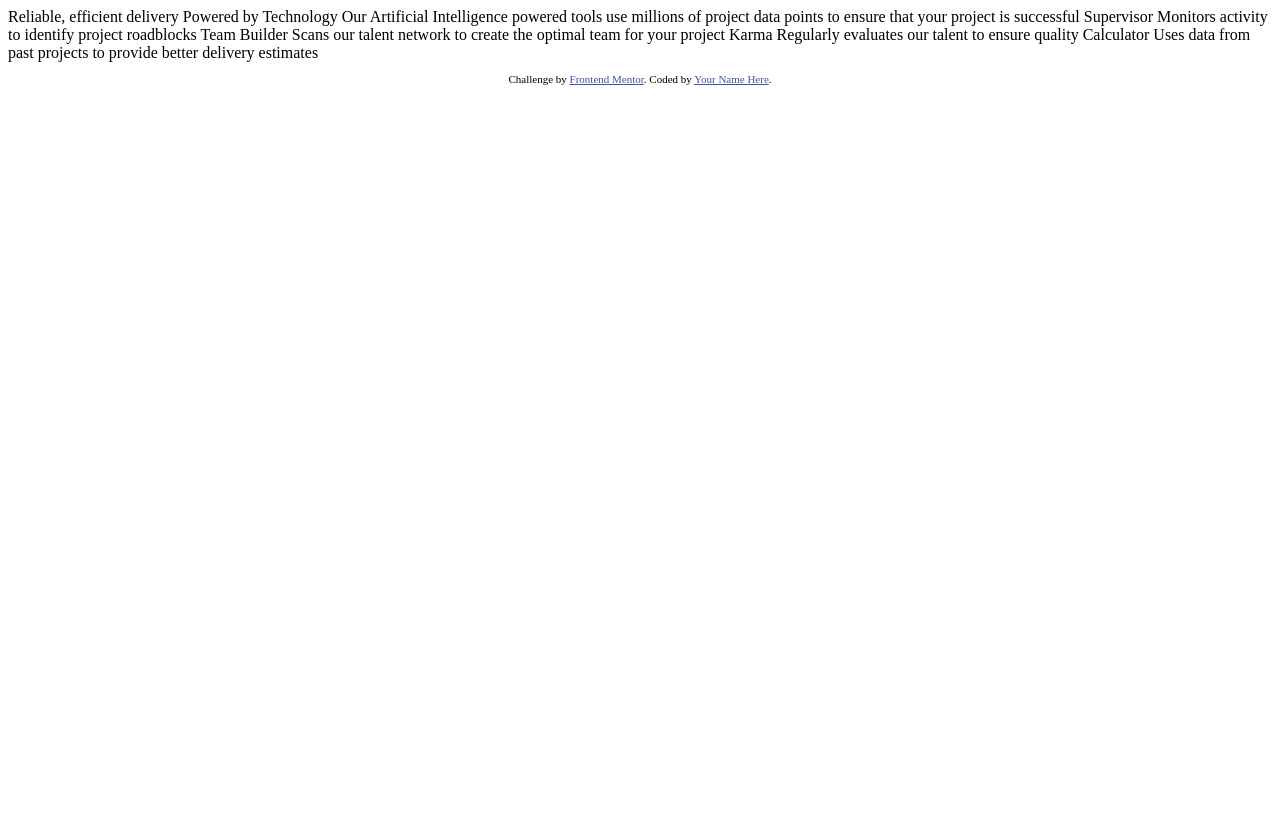
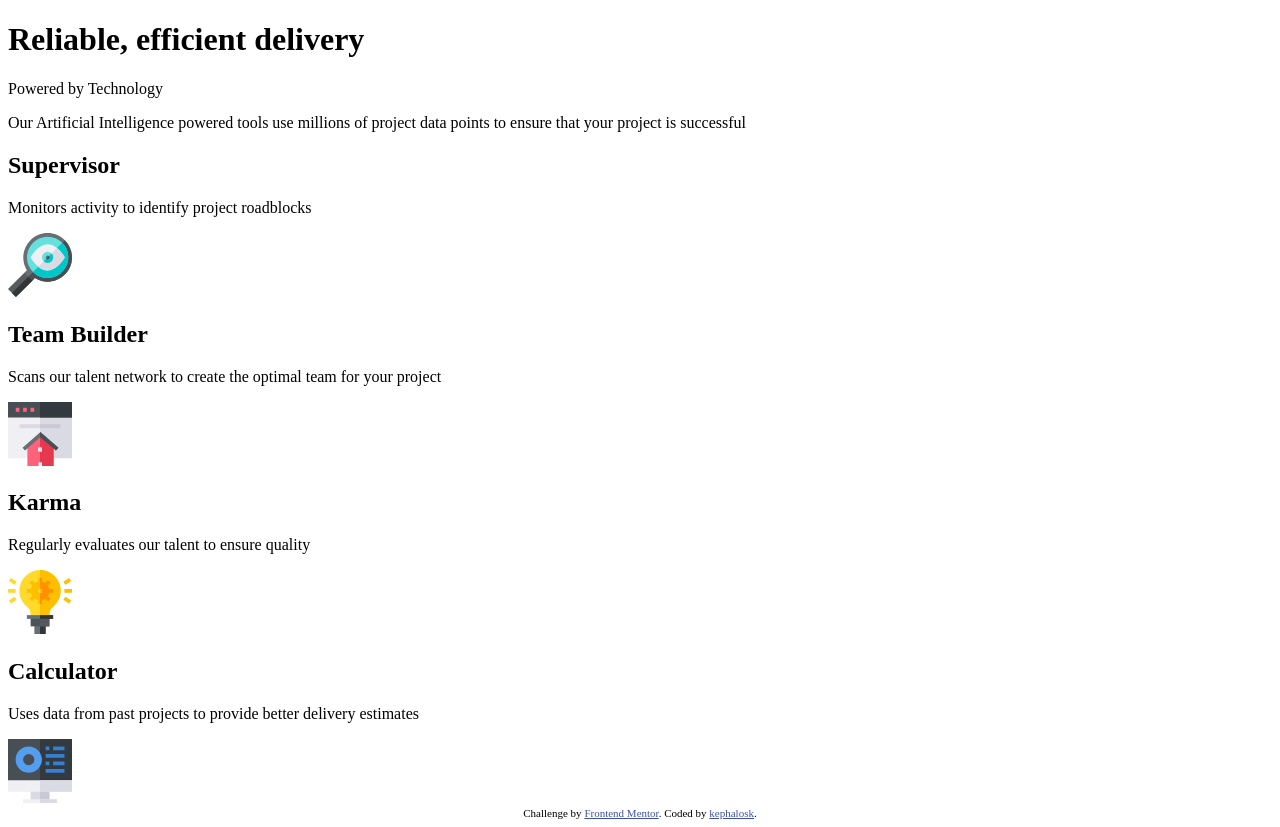
Before and after one commit to kephalosk/four-card-feature-section, a plain HTML site: page index.html in a window 1280 px wide. Before the commit the page ends 800 px from the top, so only its background shows below. Drawn offline with Linux system fonts and the light colour scheme.

Commit message:
add html structure

```diff
--- a/index.html
+++ b/index.html
@@ -2,44 +2,76 @@
 <html lang="en">
     <head>
         <meta charset="UTF-8">
-  <meta name="viewport" content="width=device-width, initial-scale=1.0"> <!-- displays site properly based on user's device -->
+        <meta name="viewport" content="width=device-width; initial-scale=1.0">
+        <link rel="icon" type="image/png" sizes="32x32" href="images/favicon-32x32.png">
+        <title>kephalosk | Four Card Section</title>
+        <style>
+            .attribution {
+                font-size: 11px;
+                text-align: center;
+            }
 
-  <link rel="icon" type="image/png" sizes="32x32" href="./images/favicon-32x32.png">
-
-  <title>Frontend Mentor | Four card feature section</title>
-
-  <!-- Feel free to remove these styles or customise in your own stylesheet 👍 -->
-  <style>
-    .attribution { font-size: 11px; text-align: center; }
-    .attribution a { color: hsl(228, 45%, 44%); }
+            .attribution a { color:
+                    hsl(228, 45%, 44%);
+            }
         </style>
     </head>
     <body>
-
-  Reliable, efficient delivery
-  Powered by Technology
-
-  Our Artificial Intelligence powered tools use millions of project data points
-  to ensure that your project is successful
-
-  Supervisor
-  Monitors activity to identify project roadblocks
-
-  Team Builder
-  Scans our talent network to create the optimal team for your project
-
-  Karma
-  Regularly evaluates our talent to ensure quality
-
-  Calculator
-  Uses data from past projects to provide better delivery estimates
-
-
-  <footer>
-    <p class="attribution">
+        <main>
+            <header>
+                <h1>Reliable, efficient delivery</h1>
+                <label>Powered by Technology</label>
+                <p>Our Artificial Intelligence powered tools use millions of project data points
+                    to ensure that your project is successful</p>
+            </header>
+            <section class="cardGrid">
+                <div class="carGridCol1">
+                    <div class="cardBox">
+                        <div class="cardBoxHeaderContainer">
+                            <h2>Supervisor</h2>
+                            <p>Monitors activity to identify project roadblocks</p>
+                        </div>
+                        <div class="cardBoxIconContainer">
+                            <img src="images/icon-supervisor.svg" alt="supervisor icon">
+                        </div>
+                    </div>
+                </div>
+                <div class="carGridCol2">
+                    <div class="cardBox">
+                        <div class="cardBoxHeaderContainer">
+                            <h2>Team Builder</h2>
+                            <p>Scans our talent network to create the optimal team for your project</p>
+                        </div>
+                        <div class="cardBoxIconContainer">
+                            <img src="images/icon-team-builder.svg" alt="supervisor icon">
+                        </div>
+                    </div>
+                    <div class="cardBox">
+                        <div class="cardBoxHeaderContainer">
+                            <h2>Karma</h2>
+                            <p>Regularly evaluates our talent to ensure quality</p>
+                        </div>
+                        <div class="cardBoxIconContainer">
+                            <img src="images/icon-karma.svg" alt="supervisor icon">
+                        </div>
+                    </div>
+                </div>
+                <div class="carGridCol3">
+                    <div class="cardBox">
+                        <div class="cardBoxHeaderContainer">
+                            <h2>Calculator</h2>
+                            <p>Uses data from past projects to provide better delivery estimates</p>
+                        </div>
+                        <div class="cardBoxIconContainer">
+                            <img src="images/icon-calculator.svg" alt="supervisor icon">
+                        </div>
+                    </div>
+                </div>
+            </section>
+        </main>
+        <footer class="attribution">
             Challenge by <a href="https://www.frontendmentor.io?ref=challenge" target="_blank">Frontend Mentor</a>.
-      Coded by <a href="#">Your Name Here</a>.
-    </p>
+            Coded by <a href="#">kephalosk</a>.
         </footer>
     </body>
 </html>
```
Lines whose indentation alone changed are shown as unchanged.
